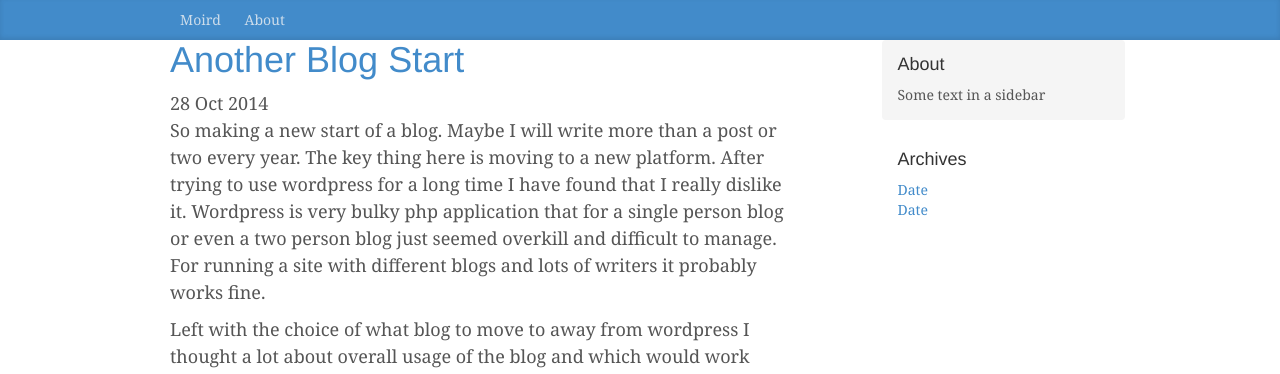
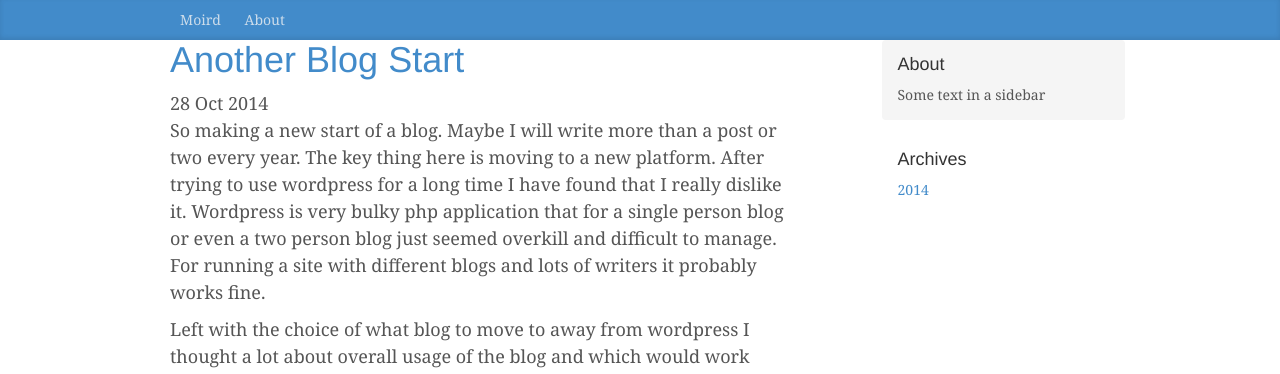
Before and after one commit to danlmyers/moird.github.io, a Jekyll site: the page built from index.html, in a window 1280 px wide. Shown: the top 374 px of the page. Built offline with Jekyll 4.4.1, drawn with Linux system fonts in a browser that asks for light colours; Markdown is read by kramdown in place of the engine named in the settings; the list of posts is cut into pages by our own code.

Commit message:
Sidebar archive by year

```diff
--- a/_layouts/default.html
+++ b/_layouts/default.html
@@ -31,8 +31,12 @@
             <div class="sidebar-module">
                 <h4>Archives</h4>
                 <ol class="list-unstyled">
-                    <li><a href="#">Date</a></li>
-                    <li><a href="#">Date</a></li>
+                    {% for post in site.posts %}
+                        {% capture currentyear %}{{post.date | date: "%Y"}}{% endcapture %}
+                        {% if currentyear != year %}
+                            <li><a href="/archive#{{ currentyear }}">{{ currentyear }}</a></li>
+                        {% endif %}
+                    {% endfor %}
                 </ol>
             </div>
         </div>
```
